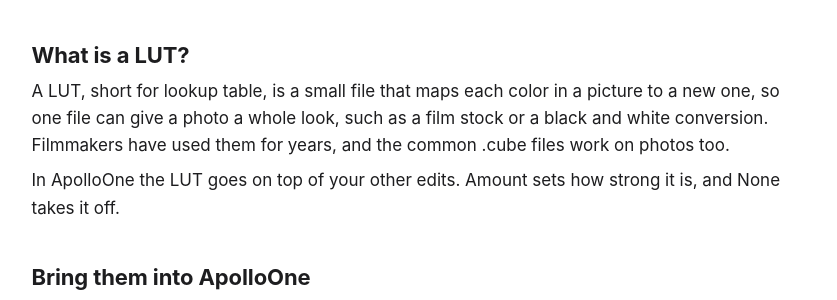
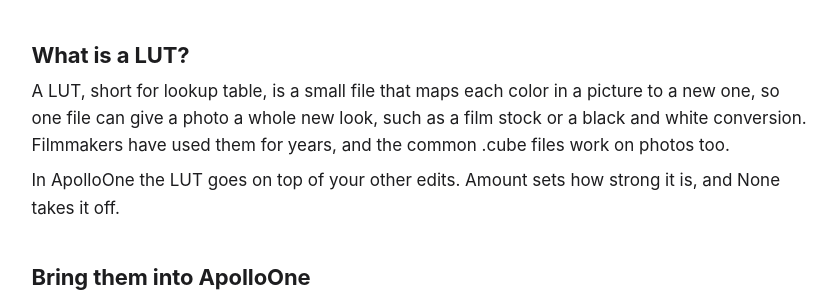
Before and after one commit to anogeissus/anogeissus.com, a Jekyll site: the page apolloone-free-luts.html, which Jekyll copies as it is, in a window 1280 px wide and 900 px high. Shown: the part 193-493 px from the top of the window, without its empty margins (211-1048 px from the left). Built offline with Jekyll 4.4.1, drawn with Linux system fonts in a browser that asks for light colours; some web fonts are replaced.

Commit message:
apolloone-free-luts.html: "a whole look" now reads "a whole new look" (Albert msg 38439; msg 38441 "push").

```diff
--- a/apolloone-free-luts.html
+++ b/apolloone-free-luts.html
@@ -125,7 +125,7 @@
         <p class="article-deck">ApolloOne gives your photo a look from a .cube LUT, picked in the LUTs tab of Quick Edit. The sites below offer LUTs you can download for free.</p>
 
         <h2>What is a LUT?</h2>
-        <p>A LUT, short for lookup table, is a small file that maps each color in a picture to a new one, so one file can give a photo a whole look, such as a film stock or a black and white conversion. Filmmakers have used them for years, and the common .cube files work on photos too.</p>
+        <p>A LUT, short for lookup table, is a small file that maps each color in a picture to a new one, so one file can give a photo a whole new look, such as a film stock or a black and white conversion. Filmmakers have used them for years, and the common .cube files work on photos too.</p>
         <p>In ApolloOne the LUT goes on top of your other edits. Amount sets how strong it is, and None takes it off.</p>
 
         <h2>Bring them into ApolloOne</h2>
```
